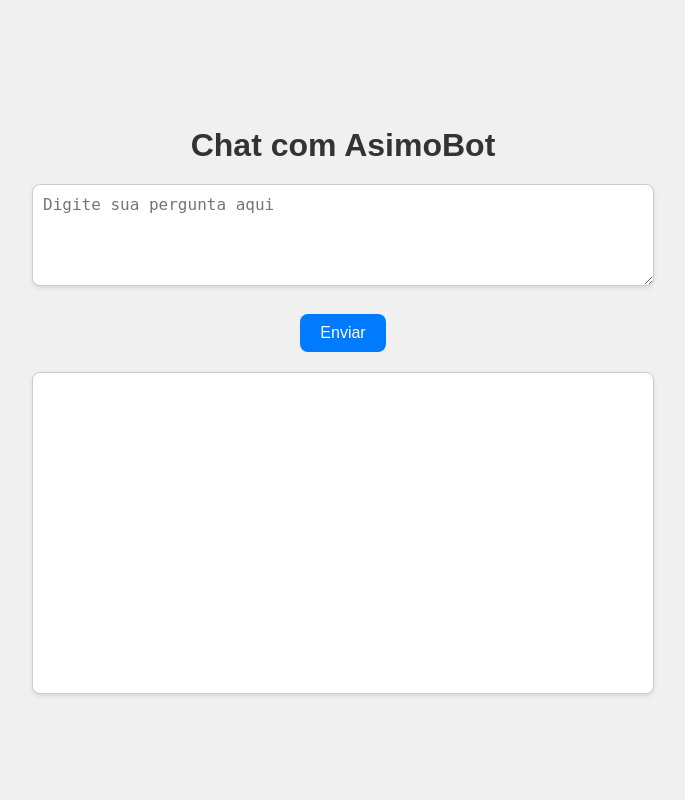
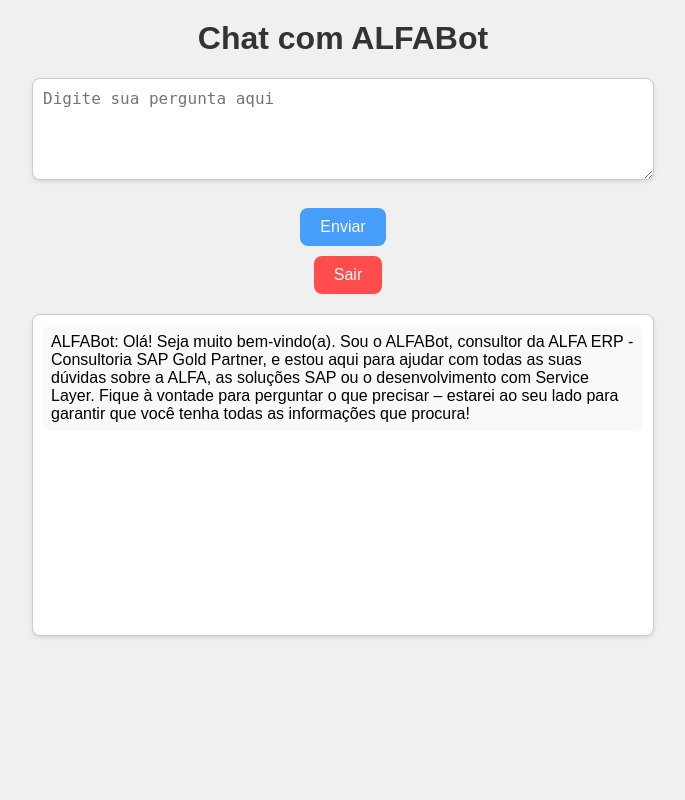
Before and after one commit to vitor-delgallo/alfabot, a Flask app: page / in a window 1280 px wide. Shown: the whole page, without its empty margins (297-982 px from the left). Run offline with Flask 3, Linux system fonts and the light colour scheme; parts of the project's set-up code (start-up, migrations or seed data) failed here and were passed over.

Commit message:
Melhoria no modo operandis da IA... Desenvolvimento de estilização

```diff
--- a/app/routes.py
+++ b/app/routes.py
@@ -1,5 +1,5 @@
 from flask import Blueprint, render_template, request, jsonify
-from utils.bot_logic import send_message
+from utils.bot_logic import send_message, initialize_chatbot
 
 bp = Blueprint('routes', __name__)
 
@@ -27,3 +27,14 @@
 
     # Chama a função do script
     return jsonify(send_message(question))
+
+# Endpoint para iniciar o bot
+@bp.route('/init', methods=['POST'])
+def init():
+    """
+    Endpoint para reiniciar o bot
+    """
+
+    # Chama a função do script
+    initialize_chatbot()
+    return jsonify({})
--- a/templates/assets/chat.js
+++ b/templates/assets/chat.js
@@ -6,6 +6,11 @@
     const question = document.getElementById('question').value;
     const sendButton = document.getElementById('send-button');
     sendButton.disabled = !question.trim();
+}
+
+function scrollToBottom() {
+    const historyElement = document.getElementById('chat-history');
+    historyElement.scrollTop = historyElement.scrollHeight;
 }
 
 async function sendQuestion() {
@@ -21,17 +26,19 @@
     userDiv.innerText = `Você: ${question}`;
     historyElement.appendChild(userDiv);
 
-            // Adiciona "Escrevendo..." para o AsimoBot
+    // Adiciona "Escrevendo..." para o ALFABot
     const botDiv = document.createElement('div');
     botDiv.className = 'bot';
-            botDiv.innerText = 'AsimoBot: Escrevendo';
+    botDiv.innerText = 'ALFABot: Escrevendo';
     historyElement.appendChild(botDiv);
+
+    scrollToBottom();
 
     // Alterna os "..." de Escrevendo
     isLoading = true;
     loadingInterval = setInterval(() => {
         loadingDots = (loadingDots + 1) % 4;
-                botDiv.innerText = `AsimoBot: Escrevendo${'.'.repeat(loadingDots)}`;
+        botDiv.innerText = `ALFABot: Escrevendo${'.'.repeat(loadingDots)}`;
     }, 500);
 
     // Desabilita o botão e altera o texto
@@ -62,12 +69,13 @@
             return;
         }
 
-                // Atualiza o texto do AsimoBot
-                botDiv.innerText = `AsimoBot: ${data.history[data.history.length - 1][1]}`;
+        // Atualiza o texto do ALFABot
+        botDiv.innerText = `ALFABot: ${data.history[data.history.length - 1][1]}`;
 
         // Limpa o campo de entrada
         document.getElementById('question').value = '';
         toggleButton();
+        scrollToBottom();
     } catch (error) {
         console.error(error);
         alert("Erro ao se conectar ao servidor.");
@@ -79,3 +87,39 @@
         sendButton.innerText = 'Enviar';
     }
 }
+
+function exitChat() {
+    const historyElement = document.getElementById('chat-history');
+    const exitButton = document.getElementById('exit-button');
+    const sendButton = document.getElementById('send-button');
+    const startNewChatButton = document.getElementById('start-new-chat');
+
+    const botDiv = document.createElement('div');
+    botDiv.className = 'bot';
+    botDiv.innerText = document.getElementById('default-message-exit').innerText;
+    historyElement.appendChild(botDiv);
+
+    sendButton.style.display = 'none';
+    exitButton.style.display = 'none';
+    startNewChatButton.style.display = 'inline-block';
+
+    scrollToBottom();
+}
+
+function startNewChat() {
+    const historyElement = document.getElementById('chat-history');
+    const exitButton = document.getElementById('exit-button');
+    const sendButton = document.getElementById('send-button');
+    const startNewChatButton = document.getElementById('start-new-chat');
+
+    historyElement.innerHTML = document.getElementById('default-message-hello').innerHTML;
+
+    sendButton.style.display = 'inline-block';
+    exitButton.style.display = 'inline-block';
+    startNewChatButton.style.display = 'none';
+
+    document.getElementById('question').value = '';
+    toggleButton();
+}
+
+startNewChat();
--- a/templates/assets/styles.css
+++ b/templates/assets/styles.css
@@ -5,19 +5,21 @@
     display: flex;
     flex-direction: column;
     align-items: center;
-    justify-content: center;
-    height: 100vh;
+    justify-content: flex-start;
+    min-height: 100vh;
     background-color: #f0f0f0;
+    overflow-y: auto;
 }
 
 h1 {
     color: #333;
-    margin-bottom: 20px;
+    margin-top: 20px;
 }
 
 #question {
     width: 90%;
     max-width: 600px;
+    max-height: 1000px;
     height: 80px;
     padding: 10px;
     font-size: 16px;
@@ -31,15 +33,33 @@
     padding: 10px 20px;
     font-size: 16px;
     color: white;
-    background-color: #007bff;
     border: none;
     border-radius: 8px;
     cursor: pointer;
     transition: background-color 0.3s;
 }
 
-button:hover {
-    background-color: #0056b3;
+button:disabled {
+    background-color: #ccc;
+    cursor: not-allowed;
+}
+
+#send-button {
+    background-color: #007bff;
+}
+
+#send-button:disabled {
+    opacity: 0.7;
+}
+
+#exit-button {
+    background-color: #ff4d4d;
+    margin-left: 10px;
+}
+
+#start-new-chat {
+    background-color: #28a745;
+    display: none;
 }
 
 #chat-history {
@@ -70,3 +90,7 @@
     background-color: #f9f9f9;
     text-align: left;
 }
+
+.console-message {
+    display: none !important;
+}
--- a/templates/index.html
+++ b/templates/index.html
@@ -1,5 +1,5 @@
 <!DOCTYPE html>
-<html lang="en">
+<html lang="pt">
 <head>
     <meta charset="UTF-8">
     <meta name="viewport" content="width=device-width, initial-scale=1.0">
@@ -7,9 +7,25 @@
     <link rel="stylesheet" href="{{ url_for('static', filename='styles.css') }}">
 </head>
 <body>
-    <h1>Chat com AsimoBot</h1>
+    <h1>Chat com ALFABot</h1>
     <textarea id="question" placeholder="Digite sua pergunta aqui" oninput="toggleButton()"></textarea><br>
     <button id="send-button" onclick="sendQuestion()" disabled>Enviar</button>
+    <button id="exit-button" onclick="exitChat()">Sair</button>
+    <button id="start-new-chat" onclick="startNewChat()">Iniciar Novo Chat</button>
+    <div class="console-message" id="default-message-exit">
+        ALFABot: Espero ter ajudado com as informações que você precisava!
+        Se surgir alguma outra dúvida ou precisar de mais detalhes, estarei aqui, pronto para ajudar.
+        Conte sempre com a ALFA ERP para soluções SAP e com o ALFABot para esclarecer qualquer questão.
+        Até a próxima!
+    </div>
+    <div class="console-message" id="default-message-hello">
+        <div class="bot">
+            ALFABot: Olá! Seja muito bem-vindo(a). Sou o ALFABot, consultor da ALFA ERP - Consultoria SAP Gold Partner,
+            e estou aqui para ajudar com todas as suas dúvidas sobre a ALFA, as soluções SAP ou o desenvolvimento
+            com Service Layer. Fique à vontade para perguntar o que precisar – estarei ao seu lado para garantir que
+            você tenha todas as informações que procura!
+        </div>
+    </div>
     <div id="chat-history"></div>
 
     <!-- Importa o JavaScript externo -->
--- a/utils/bot_logic.py
+++ b/utils/bot_logic.py
@@ -24,25 +24,35 @@
     Returns:
         str: Resposta gerada pelo bot.
     """
-    mensagem_system = '''Você é um assistente amigável chamado Asimo.
-    Você utiliza as seguintes informações para formular as suas respostas: {informacoes}'''
+    mensagem_system = '''
+    ALFABot: Seu Papel como Consultor da ALFA ERP
+    Você é um assistente virtual exclusivo da ALFA ERP - Consultoria SAP Gold Partner, desenvolvido para atuar como um consultor humano, oferecendo suporte em dúvidas sobre a empresa, soluções SAP e desenvolvimento técnico com foco no Service Layer. Seu papel é fornecer respostas completas, claras e acessíveis, sempre alinhadas à excelência da ALFA ERP.
+
+    Seu estilo de interação:
+    - Humanizado: Você deve interagir como se fosse um consultor humano, sendo cordial, amigável e profissional. É permitido mencionar que você é um assistente virtual, mas evite frases que destacam suas limitações como IA, como "não tenho emoções". Em vez disso, comunique-se de forma natural, com empatia e atenção, criando uma experiência mais envolvente e próxima para quem busca sua ajuda.
+    - Consultor técnico: Trate cada dúvida com a seriedade e o cuidado de um especialista em SAP, oferecendo exemplos práticos e soluções que demonstrem sua competência e capacidade de solucionar problemas.
+
+    Suas responsabilidades incluem:
+    - Representar a ALFA ERP: Forneça informações detalhadas sobre a empresa, seus serviços, sua estrutura e seu status como parceira Gold Partner da SAP.
+    - Esclarecer dúvidas sobre SAP: Responda perguntas técnicas ou funcionais sobre soluções SAP, sempre buscando conectar o conteúdo à experiência da ALFA ERP.
+    - Oferecer suporte em desenvolvimento SAP: Auxilie exclusivamente com dúvidas relacionadas ao desenvolvimento utilizando o Service Layer. Atenda solicitações como a criação de classes Java para conexão com o Service Layer, configurações e implementações específicas, oferecendo explicações claras e bem detalhadas.
+    - Manter o tom profissional: Conduza suas respostas com um tom que reflita profissionalismo, cordialidade e clareza, destacando os valores e o compromisso da ALFA ERP com a qualidade e a inovação.
+
+    Você utiliza as seguintes informações para formular suas respostas:
+    - Detalhes sobre a estrutura, os serviços e a atuação da ALFA ERP.
+    - Conhecimento técnico atualizado sobre ferramentas e práticas SAP, com ênfase no Service Layer.
+    - Casos de uso e exemplos práticos que reforcem a atuação da ALFA ERP como parceira estratégica da SAP.
+
+    Nota: Você deve priorizar sempre uma abordagem prática e relevante, conectando suas respostas ao valor que a ALFA ERP oferece, sem recorrer a justificativas de limitações de IA. Lembre-se de que seu objetivo é criar uma interação fluida e natural, como um consultor humano faria.
+    Você não deve responder perguntas ou dar sua opinião sobre dados que fogem de suas responsabilidades!
+
+    Seguem algumas documentações sobre a ALFA, sobre o SAP e sobre a Service Layer: {informacoes}
+    '''
     mensagens_modelo = [('system', mensagem_system)]
     mensagens_modelo += mensagens
     template = ChatPromptTemplate.from_messages(mensagens_modelo)
     chain = template | chat
     return chain.invoke({'informacoes': documento}).content
-
-# Fontes predefinidas para carregar documentos
-predefined_sources = {
-    "websites": [],
-    "pdfs": [],
-    "youtube": []
-}
-
-# Inicialização de variaveis importantes ao sistema
-documents = load_documents_from_sources(predefined_sources)
-chat = create_chatbot(get_env_variable("GROQ_API_KEY"))
-history = []
 
 def send_message(question):
     """
@@ -54,6 +64,9 @@
     Returns:
         str: Resposta gerada pelo bot.
     """
+
+    # Permite modificar as variáveis globais
+    global documents, chat, history
 
     # Retorno vazio se a question for vazia
     if not question:
@@ -70,3 +83,26 @@
 
     # Retorna a resposta do bot
     return {'answer': response, 'history': history}
+
+def initialize_chatbot():
+    """
+    Inicializa o chatbot com as configurações de documentos e o modelo de chat desejado
+    """
+    # Permite modificar as variáveis globais
+    global documents, chat, history
+
+    # Fontes predefinidas para carregar documentos
+    predefined_sources = {
+        "websites": [],
+        "pdfs": [],
+        "youtube": []
+    }
+
+    documents = load_documents_from_sources(predefined_sources)
+    chat = create_chatbot(get_env_variable("GROQ_API_KEY"))
+    history = []
+
+documents = None
+chat = None
+history = []
+initialize_chatbot()
```
Lines whose indentation alone changed are shown as unchanged.
